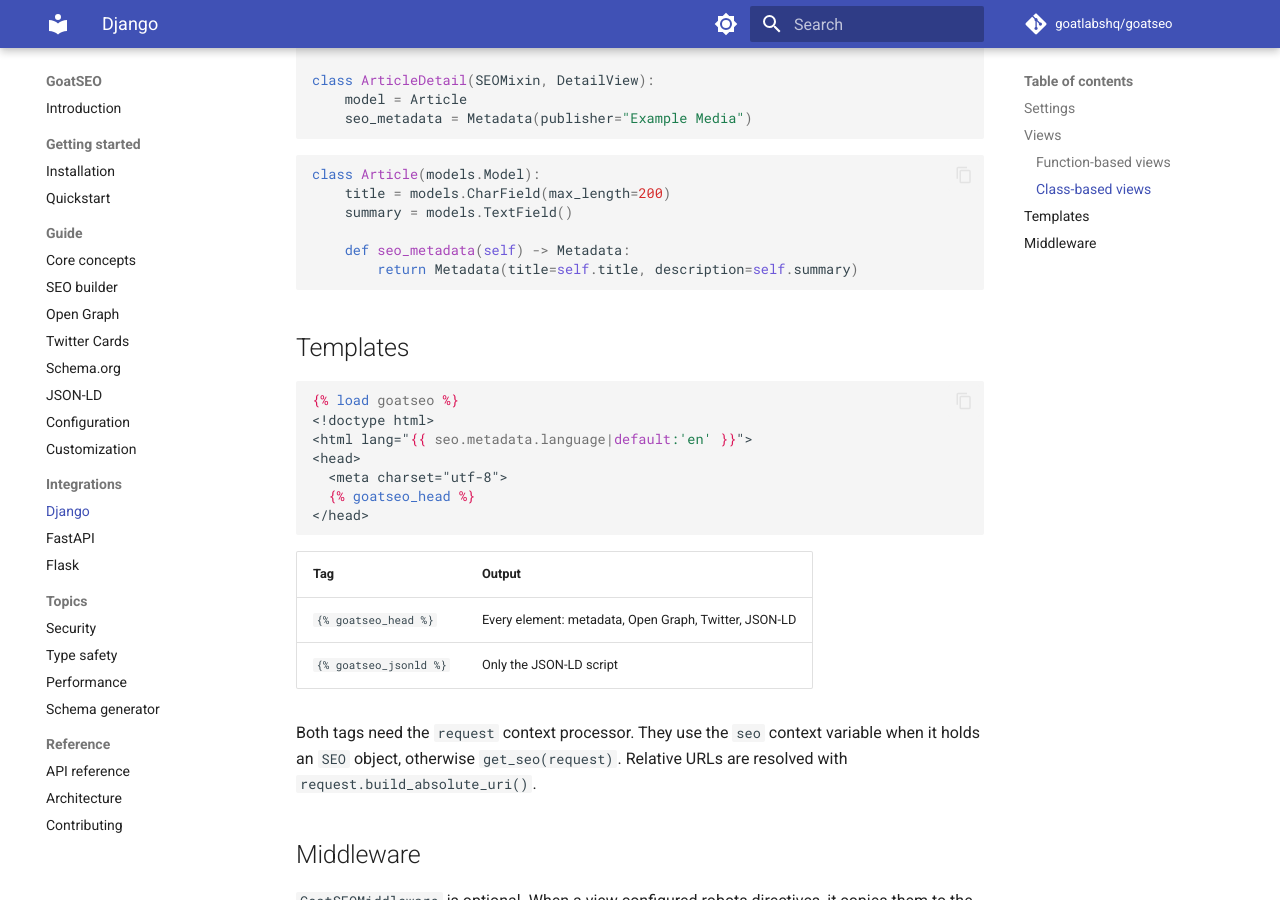
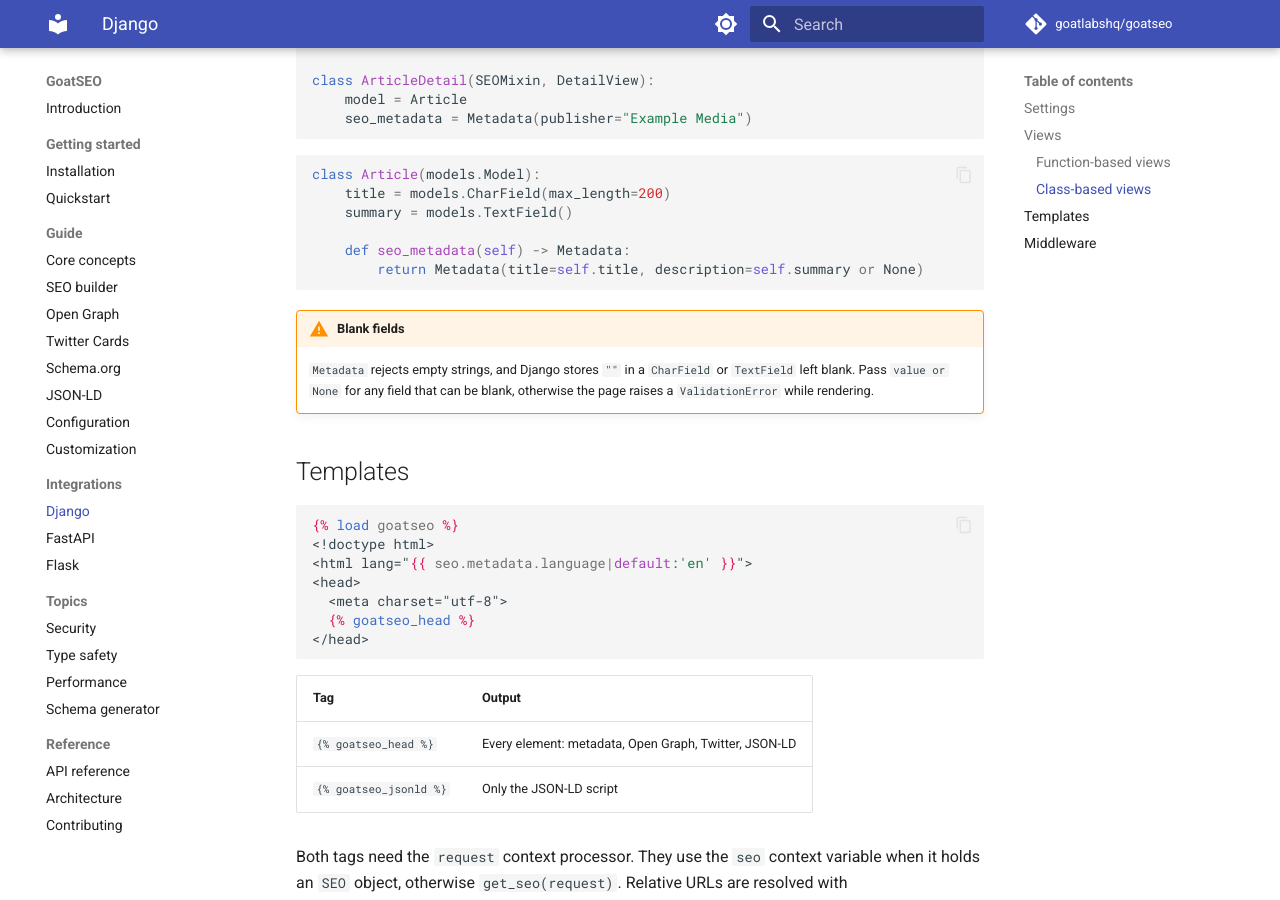
Before and after one commit to goatlabshq/goatseo, an MkDocs documentation site: the page built from docs/integrations/django.md, in a window 1280 px wide and 900 px high, scrolled down 1854 px. Built offline with MkDocs 1.6.1 and Material for MkDocs 9.7.7, drawn with Linux system fonts in a browser that asks for light colours; comment, search, counter and statistics services are not loaded.

Commit message:
docs: guard blank model fields in the Django metadata example

````diff
--- a/docs/integrations/django.md
+++ b/docs/integrations/django.md
@@ -98,8 +98,14 @@
     summary = models.TextField()
 
     def seo_metadata(self) -> Metadata:
-        return Metadata(title=self.title, description=self.summary)
+        return Metadata(title=self.title, description=self.summary or None)
 ```
+
+!!! warning "Blank fields"
+
+    `Metadata` rejects empty strings, and Django stores `""` in a `CharField` or `TextField`
+    left blank. Pass `value or None` for any field that can be blank, otherwise the page
+    raises a `ValidationError` while rendering.
 
 ## Templates
 
````
